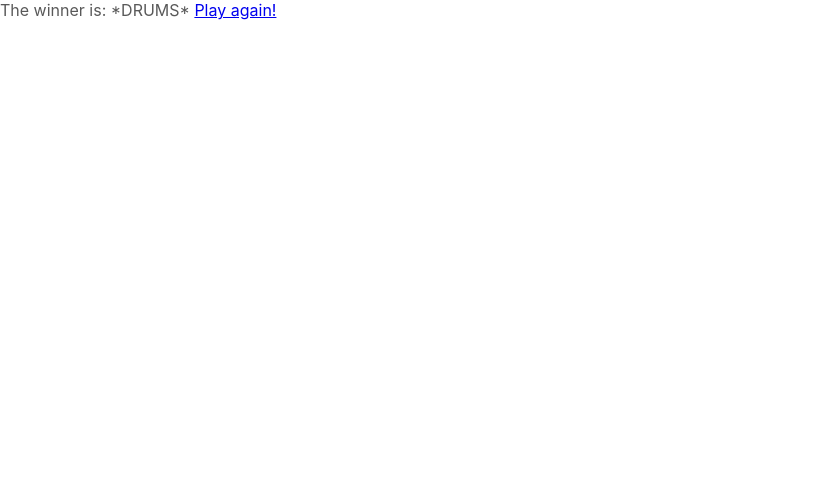
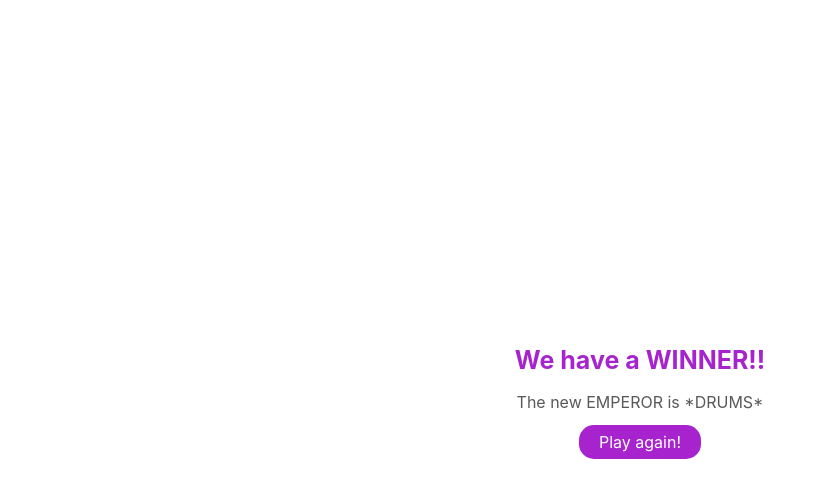
Before and after one commit to srodri31/game-of-drones-front, a React (Create React App) app: page /games/1/winner in a window 1280 px wide. Shown: the top 498 px of the page, without its empty margins (0-823 px from the left). Built offline with nearby package versions, Linux system fonts and the light colour scheme; no server answers.

Commit message:
styling winner

```diff
--- a/src/App.css
+++ b/src/App.css
@@ -90,6 +90,7 @@ body {
   border-radius: 15px;
   border: 0;
   padding: 7px 20px;
+  text-decoration: none;
   cursor: pointer;
 }
 
--- a/src/components/winner.jsx
+++ b/src/components/winner.jsx
@@ -31,9 +31,19 @@ class Winner extends Component {
   render() {
     const { winner } = this.state;
     return (
-      <div>
-        The winner is: {winner ? winner.name : "*DRUMS*"}{" "}
-        <Link to="/">Play again!</Link>
+      <div className="flex-container height-100">
+        <div className="flex-item text-center">
+          <h1 className="title color-purple text-center">We have a WINNER!!</h1>
+          <div className="">
+            The new EMPEROR is{" "}
+            {winner ? `${winner.name}, bend the knee` : "*DRUMS*"}
+          </div>
+          <div className="p-20">
+            <Link to="/" className="btn btn-purple color-white">
+              Play again!
+            </Link>
+          </div>
+        </div>
       </div>
     );
   }
```
